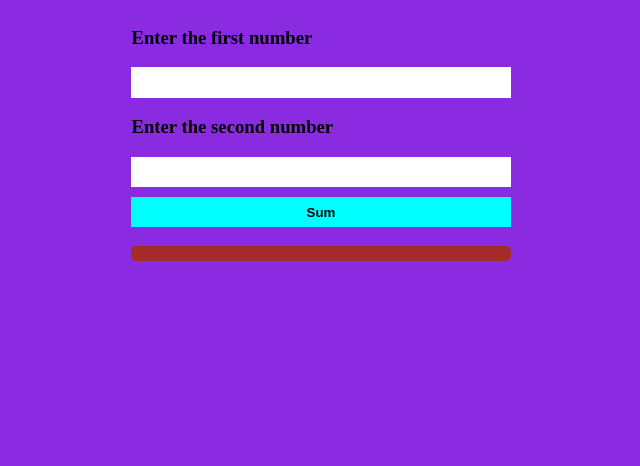
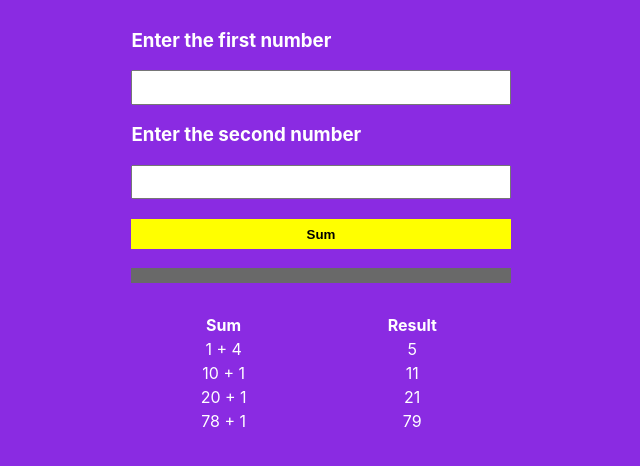
Before and after one commit to elderoliver/daily-code, a plain HTML site: page index.html in a window 1280 px wide. Shown: the whole page, without its empty margins (319-959 px from the left). Drawn offline with Linux system fonts and the light colour scheme.

Commit message:
Commit on master

```diff
--- a/index.html
+++ b/index.html
@@ -1,17 +1,45 @@
+
 <!DOCTYPE html>
 <html>
     <head>
         <title>Sum of two numbers</title>
+        <meta name="viewport" content="width=device-width, initial-scale=1.0">
         <link rel="stylesheet" href="style.css" />
+        <link rel="stylesheet" href="media_querie.css" />
     </head>
     <body>
         <div class="container">
-            <h3 class="label" >Enter the first number</h3>
+            <h3 class="label">Enter the first number</h3>
             <input id="firstNumber" class="input_number" />
-            <h3 class="label" >Enter the second number</h3>
+            <h3 class="label">Enter the second number</h3>
             <input id="secondNumber" class="input_number" />
-            <button id="btnSum" class="btn_sum" >Sum</button>
-            <h3 id="result" class="label_result"></h3>
+            <button id="btnSum">Sum</button>
+            <h3 id="result"></h3>
+        </div>
+
+        <div class="history">
+            <table>
+                <tr>
+                   <th>Sum</th>
+                   <th>Result</th>
+                </tr>
+                <tr>
+                    <td>1 + 4</td>
+                    <td>5</td>
+                </tr>
+                <tr>
+                    <td>10 + 1</td>
+                    <td>11</td>
+                </tr>
+                <tr>
+                    <td>20 + 1</td>
+                    <td>21</td>
+                </tr>
+                <tr>
+                    <td>78 + 1</td>
+                    <td>79</td>
+                </tr>
+            </table>
         </div>
         <script src="script.js"></script>
     </body>
--- /dev/null
+++ b/media_querie.css
@@ -0,0 +1,9 @@
+@media (max-width: 760px) {
+    .container {
+        width: 90%;
+    }
+
+    .history {
+        width: 90%;
+    }
+}
--- a/script.js
+++ b/script.js
@@ -3,7 +3,7 @@ const secondNumber = document.getElementById("secondNumber");
 const btnSum = document.getElementById("btnSum");
 const result = document.getElementById("result");
 
-btnSum.addEventListener("click",() => {
+btnSum.addEventListener("click", () => {
     const number1 = parseFloat(firstNumber.value);
     const number2 = parseFloat(secondNumber.value);
     result.innerText = `The result is: ${number1 + number2}`;
--- a/style.css
+++ b/style.css
@@ -1,35 +1,48 @@
 body {
     background-color: blueviolet;
+    color: white;
+    font-family: -apple-system, BlinkMacSystemFont, 'Segoe UI', Roboto, Oxygen, Ubuntu, Cantarell, 'Open Sans', 'Helvetica Neue', sans-serif;
 }
 
 .container {
-    margin: 0 auto;
     display: flex;
     flex-direction: column;
     width: 30%;
+    margin: 10px auto;
 }
 
 .input_number {
-    appearance: none;
-    border: none;
     padding: 2%;
     font-weight: bold;
     text-align: center;
 }
 
-.btn_sum {
+#btnSum {
+    margin-top: 20px;
     appearance: none;
     border: none;
-    margin-top: 10px;
     padding: 2%;
-    background-color: cyan;
     font-weight: bold;
+    background-color: yellow;
 }
 
-.label_result {
-    background-color: brown;
+#result {
+    background-color: dimgray;
+    color: yellow;
     padding: 2%;
+}
+
+.history {
+    display: flex;
+    align-items: center;
+    width: 30%;
+    margin: 10px auto;
+}
+
+table {
+    width: 100%;
+}
+
+td {
     text-align: center;
-    border-radius: 5px;
-    color: whitesmoke;
 }
```
Also changed, not shown: 1 other file.
